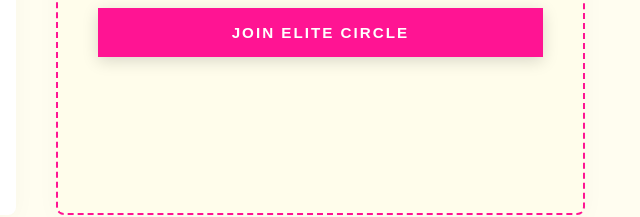
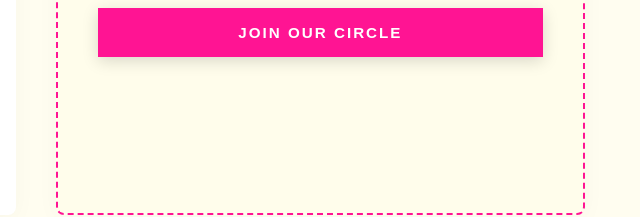
Before and after one commit to oceanmagic13/Happiness_Accessories, a plain HTML site: page index.html in a window 1280 px wide. Shown: the part 4500-4717 px from the top of the page, 604-1244 px from the left. Drawn offline with Linux system fonts and the light colour scheme.

Commit message:
updated email button

```diff
--- a/index.html
+++ b/index.html
@@ -1023,7 +1023,7 @@
                 <p style="font-size:0.85rem; margin-bottom: 20px; font-weight: 500; color: #556270;">Subscribe to gain early premier access to seasonal yellow/pink collection releases, secret private sales, and local luxury pop-ups.</p>
                 <form onsubmit="handleFormSubmit(event, 'Welcome to the inner circle! Your exclusive invitation is en route.')">
                     <div class="form-group"><input type="email" placeholder="Your Luxury Email Address" required></div>
-                    <button type="submit" class="btn-luxury" style="width: 100%; background-color: var(--soft-pink); color: white; border-color: var(--soft-pink);">Join Elite Circle</button>
+                    <button type="submit" class="btn-luxury" style="width: 100%; background-color: var(--soft-pink); color: white; border-color: var(--soft-pink);">Join our Circle</button>
                 </form>
             </div>
         </section>
```
